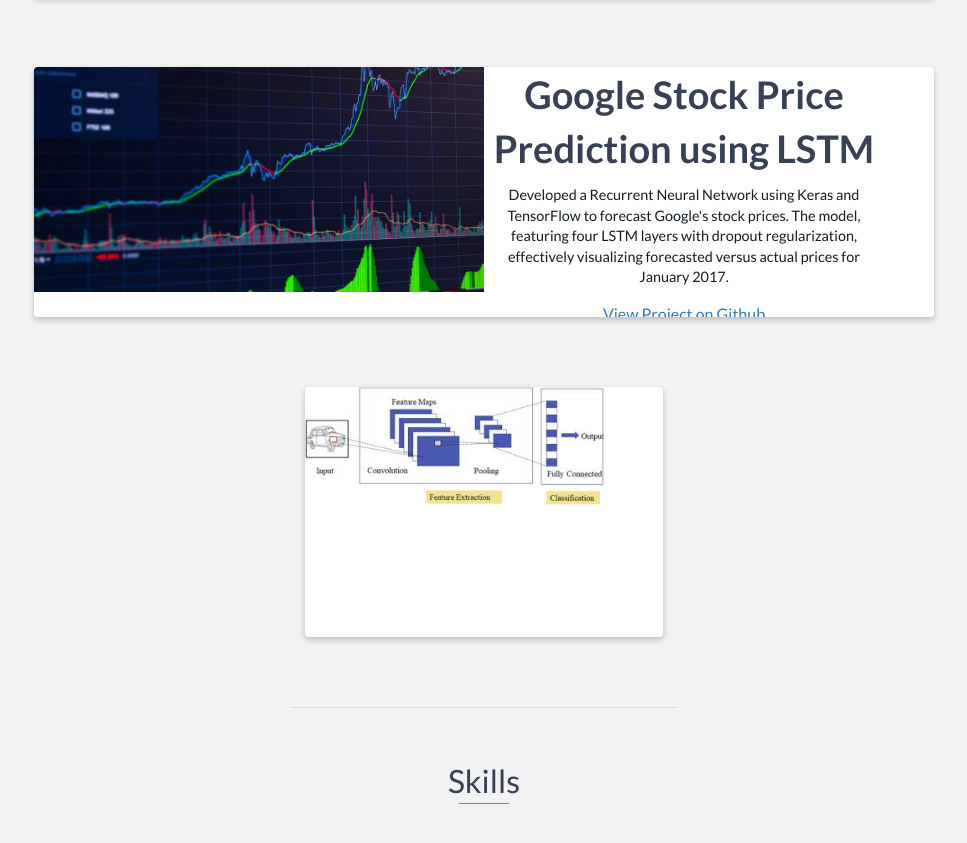
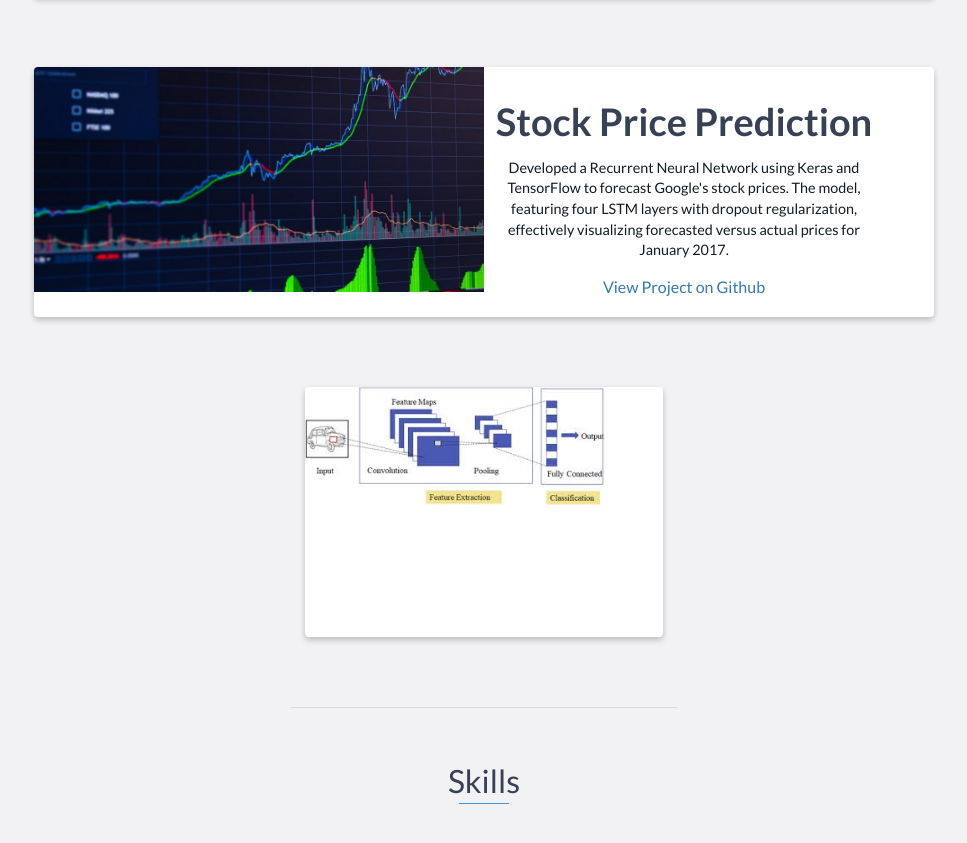
Before and after one commit to padmeshnaik/Padmesh.github.io, a website: page index.html in a window 1280 px wide. Shown: the part 4939-5782 px from the top of the page, without its empty margins (156-1123 px from the left). Drawn offline with nearby package versions, Linux system fonts and the light colour scheme.

Commit message:
Update index.html

```diff
--- a/index.html
+++ b/index.html
@@ -250,7 +250,7 @@
                 </div>
             </div>
             <div class="project-info" style="flex: 1; min-width: 700px; padding: 10px 150px; margin-right: 20px;max-height: 500px; overflow-y: auto;">
-                <h2 style="font-size: 38px; margin-top: 10px ;margin-bottom: 10px;">Google Stock Price Prediction using LSTM</h2>
+                <h2 style="font-size: 38px; margin-top: 10px ;margin-bottom: 10px;">Stock Price Prediction</h2>
                 <p>
 		Developed a Recurrent Neural Network using Keras and TensorFlow to forecast Google's stock prices. The model, featuring four LSTM layers with dropout regularization, effectively visualizing forecasted versus actual prices for January 2017.
 		</p>
```
